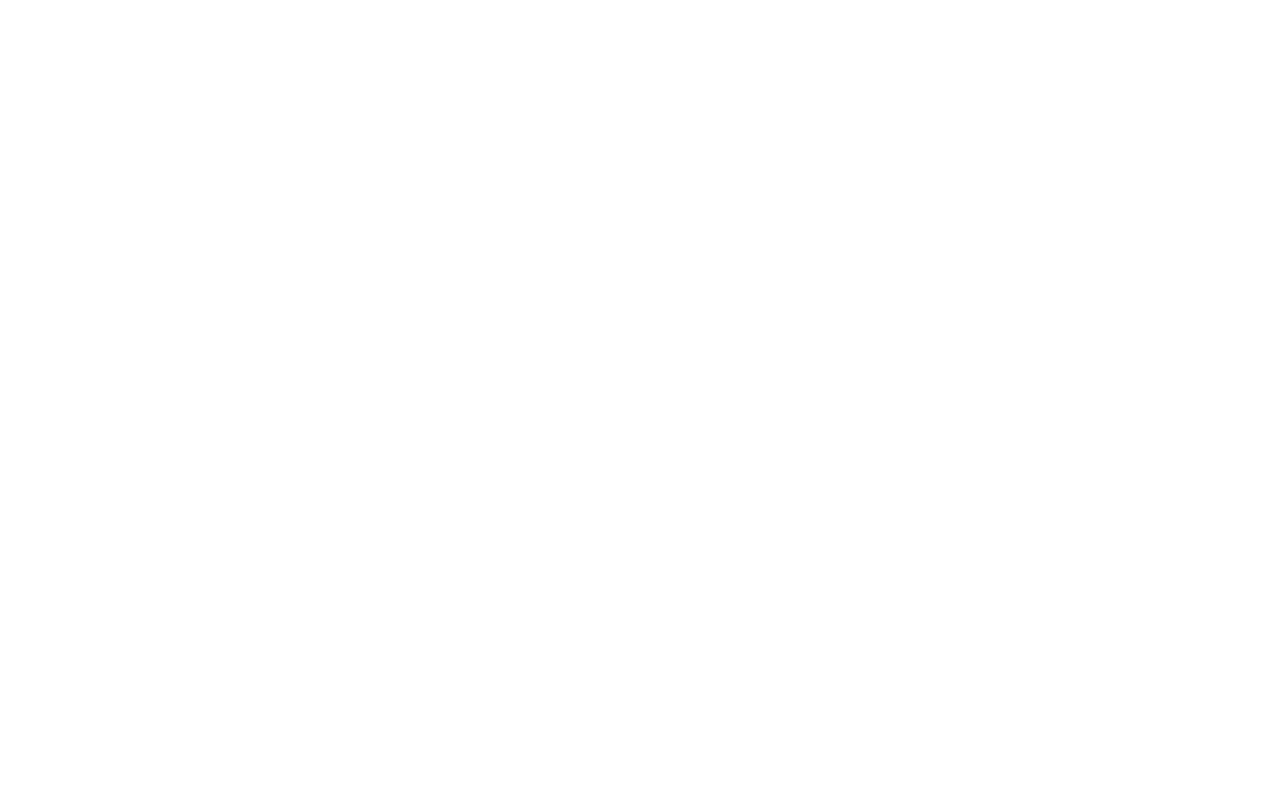
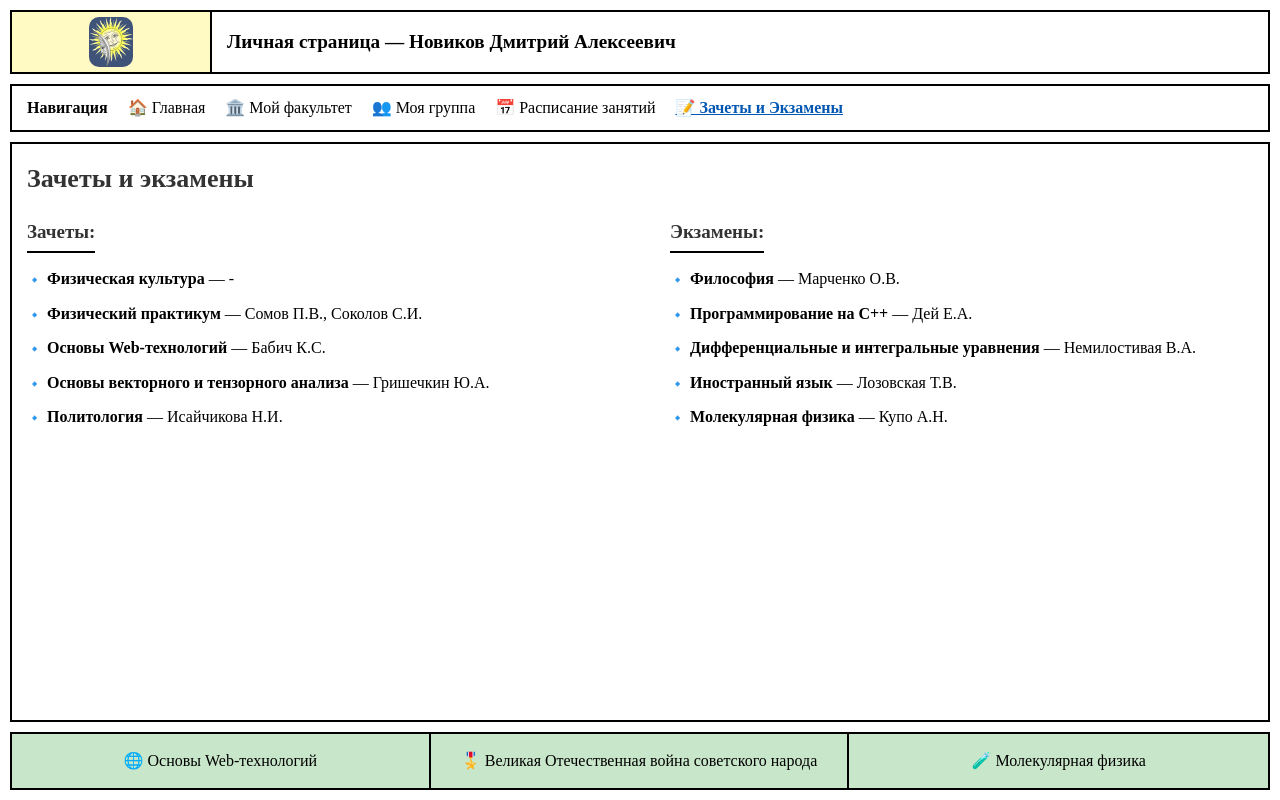
Before and after one commit to liahrothstein/web.lab2, a React (Vite) app: page /web.lab2/exams in a window 1280 px wide. Before the commit this address had no page. Built offline with nearby package versions, Linux system fonts and the light colour scheme.

Commit message:
feat: done exams page

```diff
--- a/src/app/App.tsx
+++ b/src/app/App.tsx
@@ -1,4 +1,4 @@
-import { FacPage, GroupPage, MainPage, SchedulePage } from '@pages/index';
+import { ExamsPage, FacPage, GroupPage, MainPage, SchedulePage } from '@pages/index';
 import { Navigate, Route, Routes } from 'react-router-dom';
 
 function App() {
@@ -9,6 +9,7 @@
       <Route path="/web.lab2/group" element={<GroupPage />} />
       <Route path="/web.lab2/fac" element={<FacPage />} />
       <Route path="/web.lab2/schedule" element={<SchedulePage />} />
+      <Route path="/web.lab2/exams" element={<ExamsPage />} />
     </Routes>
   );
 }
--- /dev/null
+++ b/src/pages/ExamsPage/ui/ExamsPage.scss
@@ -0,0 +1 @@
+@use '../../../shared/sass/pages/exams_page' as *;
--- /dev/null
+++ b/src/pages/ExamsPage/ui/ExamsPage.tsx
@@ -0,0 +1,43 @@
+import './ExamsPage.scss';
+
+import { testsAndExams } from '@constants/testsAndExams';
+import { Footer, Header, Main, Nav } from '@widgets/index';
+
+export function ExamsPage() {
+  return (
+    <div className="examsPage">
+      <Header />
+      <Nav />
+      <Main
+        content={
+          <>
+            <h2>Зачеты и экзамены</h2>
+            <div className="examContainer">
+              <div className="tests">
+                <h4>Зачеты:</h4>
+                <ul>
+                  {testsAndExams.tests.map((test) => (
+                    <li key={test.subject}>
+                      <strong>{test.subject}</strong> — {test.teacher}
+                    </li>
+                  ))}
+                </ul>
+              </div>
+              <div className="exams">
+                <h4>Экзамены:</h4>
+                <ul>
+                  {testsAndExams.exams.map((test) => (
+                    <li key={test.subject}>
+                      <strong>{test.subject}</strong> — {test.teacher}
+                    </li>
+                  ))}
+                </ul>
+              </div>
+            </div>
+          </>
+        }
+      />
+      <Footer />
+    </div>
+  );
+}
--- a/src/pages/index.ts
+++ b/src/pages/index.ts
@@ -1,3 +1,4 @@
+export { ExamsPage } from './ExamsPage/ui/ExamsPage';
 export { FacPage } from './FacPage/ui/FacPage';
 export { GroupPage } from './GroupPage/ui/GroupPage';
 export { MainPage } from './MainPage/ui/MainPage';
--- /dev/null
+++ b/src/shared/consts/testsAndExams.ts
@@ -0,0 +1,18 @@
+import type { TestsAndExams } from '../types/testsAndExams';
+
+export const testsAndExams: TestsAndExams = {
+  tests: [
+    { subject: 'Физическая культура', teacher: '-' },
+    { subject: 'Физический практикум', teacher: 'Сомов П.В., Соколов С.И.' },
+    { subject: 'Основы Web-технологий', teacher: 'Бабич К.С.' },
+    { subject: 'Основы векторного и тензорного анализа', teacher: 'Гришечкин Ю.А.' },
+    { subject: 'Политология', teacher: 'Исайчикова Н.И.' },
+  ],
+  exams: [
+    { subject: 'Философия', teacher: 'Марченко О.В.' },
+    { subject: 'Программирование на C++', teacher: 'Дей Е.А.' },
+    { subject: 'Дифференциальные и интегральные уравнения', teacher: 'Немилостивая В.А.' },
+    { subject: 'Иностранный язык', teacher: 'Лозовская Т.В.' },
+    { subject: 'Молекулярная физика', teacher: 'Купо А.Н.' },
+  ],
+};
--- /dev/null
+++ b/src/shared/sass/pages/_exams_page.scss
@@ -0,0 +1,85 @@
+@use '../abstracts' as *;
+
+.examsPage {
+  display: grid;
+  grid-template-columns: 1fr;
+  grid-template-rows: auto auto 1fr auto;
+  min-height: 100vh;
+  gap: 10px;
+  padding: 10px;
+
+  nav a[href='/web.lab2/exams'] {
+    color: #0056b3;
+    text-decoration: underline;
+    font-weight: bold;
+  }
+
+  main {
+    border: $border-style;
+    padding: $padding-base;
+    background-color: #fff;
+
+    h2 {
+      font-size: 26px;
+      margin-bottom: 10px;
+      color: #333;
+      display: flex;
+      align-items: center;
+      gap: 10px;
+    }
+
+    .examContainer {
+      display: flex;
+      flex-direction: row;
+      gap: 60px;
+      align-items: flex-start;
+      margin-top: 20px;
+    }
+
+    .tests,
+    .exams {
+      flex: 1;
+      min-width: 280px;
+
+      h4 {
+        font-size: 19px;
+        margin-bottom: 15px;
+        color: #333;
+        border-bottom: 2px solid $line-color;
+        padding-bottom: 5px;
+        display: inline-block;
+      }
+
+      ul {
+        list-style-type: none;
+        padding: 0;
+        margin: 0;
+
+        li {
+          margin-bottom: 12px;
+          font-size: 16px;
+          line-height: 1.4;
+          position: relative;
+          padding-left: 20px;
+
+          &::before {
+            content: '🔹';
+            position: absolute;
+            left: 0;
+            font-size: 12px;
+            top: 4px;
+          }
+
+          strong {
+            color: #000;
+            font-weight: 600;
+          }
+
+          span {
+            color: #666;
+          }
+        }
+      }
+    }
+  }
+}
--- /dev/null
+++ b/src/shared/types/testsAndExams.ts
@@ -0,0 +1,14 @@
+interface Test {
+  subject: string;
+  teacher: string;
+}
+
+interface Exam {
+  subject: string;
+  teacher: string;
+}
+
+export interface TestsAndExams {
+  tests: Test[];
+  exams: Exam[];
+}
```
